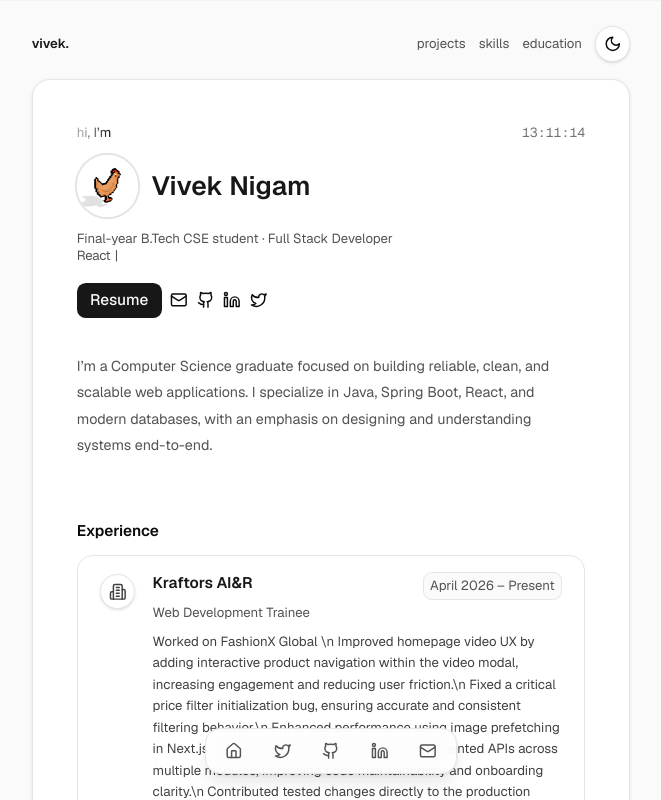
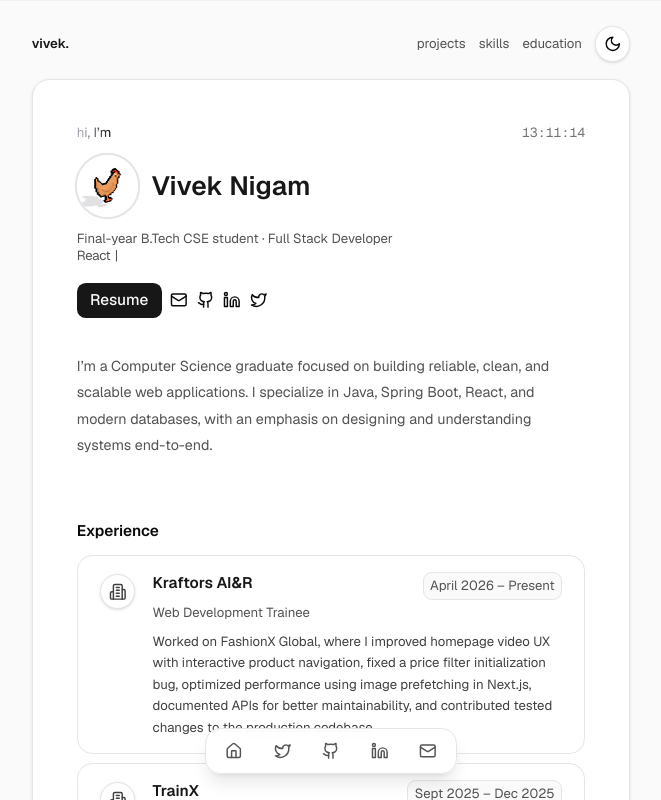
Before and after one commit to vivekgotstack/Portfolio, a Next.js app: page / in a window 1280 px wide. Shown: the top 800 px of the page, without its empty margins (309-970 px from the left). Built offline with nearby package versions, Linux system fonts and the light colour scheme.

Commit message:
Update page.tsx

```diff
--- a/app/page.tsx
+++ b/app/page.tsx
@@ -130,12 +130,7 @@ export default function Page() {
                     company="Kraftors AI&R"
                     role="Web Development Trainee"
                     period="April 2026 – Present"
-                    summary="Worked on FashionX Global \n
-                          Improved homepage video UX by adding interactive product navigation within the video modal, increasing engagement and reducing user friction.\n
-                          Fixed a critical price filter initialization bug, ensuring accurate and consistent filtering behavior.\n
-                          Enhanced performance using image prefetching in Next.js, reducing perceived load time.\n
-                          Documented APIs across multiple modules, improving code maintainability and onboarding clarity.\n
-                          Contributed tested changes directly to the production codebase."
+                    summary="Worked on FashionX Global, where I improved homepage video UX with interactive product navigation, fixed a price filter initialization bug, optimized performance using image prefetching in Next.js, documented APIs for better maintainability, and contributed tested changes to the production codebase."
                     />
                   <WorkItem
                     company="TrainX"
```
